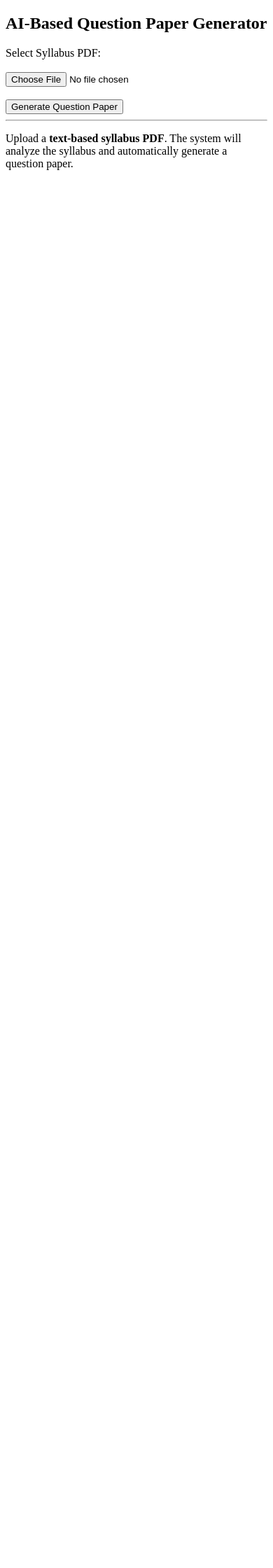
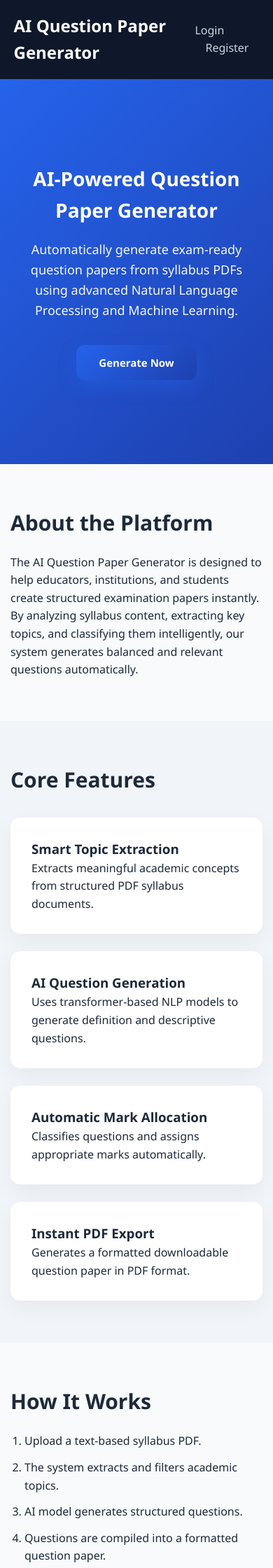
Before and after one commit to aswinkrishna03/question-paper-generator, a Flask app: page / in a window 390 px wide. Shown: the top 2240 px of the page at 70% size. Before the commit the page ends 243 px from the top, so only its background shows below. Run offline with Flask 3, Linux system fonts and the light colour scheme.

Commit message:
Merged frontend with backend

```diff
--- a/app.py
+++ b/app.py
@@ -3,7 +3,6 @@ from pypdf import PdfReader
 import os
 import re
 
-from classifier import classify_sentence
 from question_generator import generate_question
 from database import insert_question, clear_questions
 from paper_generator import generate_question_paper
@@ -19,124 +18,63 @@ os.makedirs(UPLOAD_FOLDER, exist_ok=True)
 def upload_pdf():
     if request.method == "POST":
 
-        # 🔁 Clear old questions
         clear_questions()
-        seen_topics = set()
 
-        # 📥 Save uploaded PDF
         pdf_file = request.files["pdf"]
         file_path = os.path.join(UPLOAD_FOLDER, pdf_file.filename)
         pdf_file.save(file_path)
 
-        # 📄 Extract text from PDF
         reader = PdfReader(file_path)
-        text = ""
+        full_text = ""
 
+        # Extract text
         for page in reader.pages:
             extracted = page.extract_text()
             if extracted:
-                text += extracted + "\n"
+                full_text += extracted + " "
 
-        # 🧹 Clean extracted text
-        text = text.replace("\n", " ")
-        text = re.sub(r"[■•–]", " ", text)
-        text = re.sub(r"\([^)]*\)", " ", text)
-        text = re.sub(r"\s+", " ", text).strip()
+        # Basic cleaning
+        full_text = re.sub(r'http\S+|www\.\S+|\S+\.(com|in|org|net)', ' ', full_text)
+        full_text = re.sub(r'\b[A-Z]{2,}\d{2,}\b', ' ', full_text)
+        full_text = re.sub(r'\s+', ' ', full_text).strip()
 
-        # ✂ Split into sentences
-        lines = re.split(r"[.:]", text)
+        # 🔥 Split into sentences
+        sentences = re.split(r'(?<=[.!?]) +', full_text)
 
+        stored_questions = set()
         count = 0
 
-        for line in lines:
-            line = line.strip()
-            if len(line) < 6:
+        # 🔥 Group every 3 sentences into one paragraph
+        for i in range(0, len(sentences), 3):
+
+            paragraph = " ".join(sentences[i:i+3]).strip()
+
+            if len(paragraph.split()) < 25:
                 continue
 
-            topics = re.split(r"-| and |,", line)
+            question = generate_question(paragraph, "general")
 
-            for topic in topics:
-                topic = topic.strip()
-                topic_lower = topic.lower()
+            if not question:
+                continue
 
-                # ==============================
-                # 🚫 FILTER UNWANTED TEXT
-                # ==============================
+            if question in stored_questions:
+                continue
 
-                if len(topic) < 6:
-                    continue
+            insert_question(question, "general", 5)
+            stored_questions.add(question)
 
-                # Course codes (MCN201, etc.)
-                if re.search(r"[A-Z]{3,}\d{2,}", topic):
-                    continue
+            count += 1
 
-                # Full uppercase headings
-                if topic.isupper():
-                    continue
-
-                # Instructional / prompt leakage
-                instruction_phrases = [
-                    "generate a question",
-                    "from this text",
-                    "its sources",
-                    "its uses",
-                    "its applications",
-                    "explain the following"
-                ]
-                if any(p in topic_lower for p in instruction_phrases):
-                    continue
-
-                # Repeated page headers
-                if "sun is the primary source" in topic_lower:
-                    continue
-
-                # Duplicate topic protection
-                if topic_lower in seen_topics:
-                    continue
-                seen_topics.add(topic_lower)
-
-                # Repeated-word noise
-                words = topic.split()
-                if len(words) > 3 and len(set(words)) < len(words) / 2:
-                    continue
-
-                # Meaningless generic words
-                if topic_lower in ["resources", "engineering", "syllabus"]:
-                    continue
-
-                # ==============================
-                # NORMALIZE COMMON TERMS
-                # ==============================
-                if "dma" in topic_lower:
-                    topic = "DMA transfer"
-                elif "control bus" in topic_lower:
-                    topic = "Control bus"
-
-                # ==============================
-                # GENERATE QUESTION
-                # ==============================
-                q_type = classify_sentence(topic)
-                question = generate_question(topic, q_type)
-
-                marks = 2 if q_type == "definition" else 5
-                insert_question(question, q_type, marks)
-
-                count += 1
-                if count >= 10:
-                    break
-
-            if count >= 10:
+            if count >= 5:
                 break
 
-        # 📑 Generate Question Paper & PDF
         paper = generate_question_paper()
         filepath = generate_pdf(paper)
 
-        return f"Question Paper Generated Successfully: {filepath}"
+        return f"Question Paper Generated Successfully. Saved at: {filepath}"
 
     return render_template("upload.html")
 
 
 if __name__ == "__main__":
-    print("Starting Flask server...")
     app.run(debug=True)
--- /dev/null
+++ b/static/css/style.css
@@ -0,0 +1,240 @@
+/* ============================= */
+/* GLOBAL RESET                  */
+/* ============================= */
+
+* {
+  box-sizing: border-box;
+  margin: 0;
+  padding: 0;
+  font-family: "Segoe UI", Arial, sans-serif;
+}
+
+body {
+  background: #f8fafc;
+  color: #1e293b;
+  line-height: 1.6;
+}
+
+/* ============================= */
+/* NAVBAR                        */
+/* ============================= */
+
+.navbar {
+  background: #0f172a;
+  color: white;
+  padding: 18px 0;
+}
+
+.nav-container {
+  width: 90%;
+  max-width: 1100px;
+  margin: auto;
+  display: flex;
+  justify-content: space-between;
+  align-items: center;
+}
+
+.navbar a {
+  color: #cbd5e1;
+  text-decoration: none;
+  font-weight: 500;
+  transition: 0.3s ease;
+}
+
+.navbar a:hover {
+  color: white;
+}
+
+/* ============================= */
+/* HERO SECTION                  */
+/* ============================= */
+
+.hero {
+  background: linear-gradient(135deg, #2563eb, #1e40af);
+  color: white;
+  padding: 120px 20px;
+  text-align: center;
+}
+
+.hero h1 {
+  font-size: 44px;
+  margin-bottom: 20px;
+}
+
+.hero p {
+  max-width: 700px;
+  margin: auto;
+  margin-bottom: 35px;
+  font-size: 18px;
+  opacity: 0.95;
+}
+
+/* ============================= */
+/* SECTIONS                      */
+/* ============================= */
+
+.section {
+  padding: 90px 20px;
+  max-width: 1100px;
+  margin: auto;
+}
+
+.section.light {
+  background: #f1f5f9;
+}
+
+.section h2 {
+  font-size: 30px;
+  margin-bottom: 20px;
+}
+
+/* ============================= */
+/* FEATURE GRID                  */
+/* ============================= */
+
+.grid {
+  display: grid;
+  grid-template-columns: repeat(auto-fit, minmax(240px, 1fr));
+  gap: 25px;
+  margin-top: 30px;
+}
+
+.feature-card {
+  background: white;
+  padding: 30px;
+  border-radius: 14px;
+  box-shadow: 0 10px 30px rgba(0, 0, 0, 0.05);
+  transition: 0.3s ease;
+}
+
+.feature-card:hover {
+  transform: translateY(-6px);
+  box-shadow: 0 20px 45px rgba(0, 0, 0, 0.08);
+}
+
+/* ============================= */
+/* STEPS                         */
+/* ============================= */
+
+.steps {
+  margin-top: 20px;
+  padding-left: 20px;
+}
+
+.steps li {
+  margin-bottom: 12px;
+}
+
+/* ============================= */
+/* UPLOAD SECTION                */
+/* ============================= */
+
+.upload-area {
+  text-align: center;
+}
+
+.upload-form {
+  margin-top: 30px;
+}
+
+.upload-form input[type="file"] {
+  padding: 12px;
+  border-radius: 10px;
+  border: 1px solid #cbd5e1;
+  margin-bottom: 25px;
+  width: 100%;
+  max-width: 400px;
+}
+
+/* ============================= */
+/* PREMIUM BUTTON STYLES         */
+/* ============================= */
+
+.primary-btn {
+  background: linear-gradient(135deg, #2563eb, #1e40af);
+  color: white;
+  padding: 15px 32px;
+  border-radius: 12px;
+  border: none;
+  font-weight: 600;
+  font-size: 15px;
+  cursor: pointer;
+  box-shadow: 0 10px 25px rgba(37, 99, 235, 0.4);
+  transition: all 0.25s ease;
+}
+
+.primary-btn:hover {
+  transform: translateY(-4px);
+  box-shadow: 0 18px 35px rgba(37, 99, 235, 0.5);
+}
+
+.primary-btn:active {
+  transform: translateY(0);
+  box-shadow: 0 8px 18px rgba(37, 99, 235, 0.35);
+}
+
+.secondary-btn {
+  background: transparent;
+  color: #2563eb;
+  padding: 14px 30px;
+  border-radius: 12px;
+  border: 2px solid #2563eb;
+  font-weight: 600;
+  cursor: pointer;
+  transition: 0.25s ease;
+}
+
+.secondary-btn:hover {
+  background: #2563eb;
+  color: white;
+}
+
+/* ============================= */
+/* RESULT CARD                   */
+/* ============================= */
+
+.card {
+  background: white;
+  padding: 50px;
+  border-radius: 16px;
+  box-shadow: 0 15px 40px rgba(0,0,0,0.07);
+  text-align: center;
+  max-width: 700px;
+  margin: 80px auto;
+}
+
+.card.success {
+  border-left: 6px solid #22c55e;
+}
+
+/* ============================= */
+/* FOOTER                        */
+/* ============================= */
+
+.footer {
+  text-align: center;
+  padding: 40px;
+  background: #0f172a;
+  color: #cbd5e1;
+  margin-top: 80px;
+  font-size: 14px;
+}
+
+/* ============================= */
+/* RESPONSIVE                    */
+/* ============================= */
+
+@media (max-width: 768px) {
+  .hero h1 {
+    font-size: 28px;
+  }
+
+  .section {
+    padding: 60px 15px;
+  }
+
+  .card {
+    padding: 30px;
+    margin: 40px 20px;
+  }
+}
--- /dev/null
+++ b/templates/base.html
@@ -0,0 +1,42 @@
+<!DOCTYPE html>
+<html lang="en">
+<head>
+    <meta charset="UTF-8">
+    <meta name="viewport" content="width=device-width, initial-scale=1.0">
+    <title>AI Question Paper Generator</title>
+    <link rel="stylesheet" href="{{ url_for('static', filename='css/style.css') }}">
+</head>
+<body>
+
+<header class="navbar">
+    <div class="nav-container">
+        <h2>AI Question Paper Generator</h2>
+
+        <nav>
+            {% if session.get("username") %}
+                <span style="margin-right:15px;">
+                    Welcome, <strong>{{ session.get("username") }}</strong>
+                </span>
+
+                <a href="{{ url_for('upload_pdf') }}">Home</a>
+                <a href="{{ url_for('history') }}" style="margin-left:15px;">History</a>
+                <a href="{{ url_for('logout') }}" style="margin-left:15px;">Logout</a>
+
+            {% else %}
+                <a href="{{ url_for('login') }}">Login</a>
+                <a href="{{ url_for('register') }}" style="margin-left:15px;">Register</a>
+            {% endif %}
+        </nav>
+    </div>
+</header>
+
+<main class="main-content">
+    {% block content %}{% endblock %}
+</main>
+
+<footer class="footer">
+    <p>© 2026 AI Question Paper Generator | Built with Flask</p>
+</footer>
+
+</body>
+</html>
--- a/templates/upload.html
+++ b/templates/upload.html
@@ -1,30 +1,90 @@
-<!DOCTYPE html>
-<html lang="en">
-<head>
-    <meta charset="UTF-8">
-    <title>AI Question Paper Generator</title>
-</head>
-<body>
+{% extends "base.html" %}
 
-    <h2>AI-Based Question Paper Generator</h2>
+{% block content %}
 
-    <!-- IMPORTANT: action="/" and enctype are REQUIRED -->
-    <form action="/" method="post" enctype="multipart/form-data">
+<!-- HERO SECTION -->
+<section class="hero">
+    <div class="hero-content">
+        <h1>AI-Powered Question Paper Generator</h1>
+        <p>
+            Automatically generate exam-ready question papers from syllabus PDFs
+            using advanced Natural Language Processing and Machine Learning.
+        </p>
+        <a href="#upload-section">
+            <button class="primary-btn">Generate Now</button>
+        </a>
+    </div>
+</section>
 
-        <label>Select Syllabus PDF:</label><br><br>
+<!-- ABOUT SECTION -->
+<section class="section">
+    <h2>About the Platform</h2>
+    <p>
+        The AI Question Paper Generator is designed to help educators,
+        institutions, and students create structured examination papers
+        instantly. By analyzing syllabus content, extracting key topics,
+        and classifying them intelligently, our system generates balanced
+        and relevant questions automatically.
+    </p>
+</section>
 
+<!-- FEATURES SECTION -->
+<section class="section light">
+    <h2>Core Features</h2>
+    <div class="grid">
+        <div class="feature-card">
+            <h3>Smart Topic Extraction</h3>
+            <p>Extracts meaningful academic concepts from structured PDF syllabus documents.</p>
+        </div>
+
+        <div class="feature-card">
+            <h3>AI Question Generation</h3>
+            <p>Uses transformer-based NLP models to generate definition and descriptive questions.</p>
+        </div>
+
+        <div class="feature-card">
+            <h3>Automatic Mark Allocation</h3>
+            <p>Classifies questions and assigns appropriate marks automatically.</p>
+        </div>
+
+        <div class="feature-card">
+            <h3>Instant PDF Export</h3>
+            <p>Generates a formatted downloadable question paper in PDF format.</p>
+        </div>
+    </div>
+</section>
+
+<!-- HOW IT WORKS -->
+<section class="section">
+    <h2>How It Works</h2>
+    <ol class="steps">
+        <li>Upload a text-based syllabus PDF.</li>
+        <li>The system extracts and filters academic topics.</li>
+        <li>AI model generates structured questions.</li>
+        <li>Questions are compiled into a formatted question paper.</li>
+        <li>Download your ready-to-use PDF instantly.</li>
+    </ol>
+</section>
+
+<!-- TECHNOLOGY SECTION -->
+<section class="section light">
+    <h2>Technology Stack</h2>
+    <p>
+        Built using Flask (Python), NLP Transformers (T5 Model),
+        PDF processing libraries, and structured database handling.
+        The system combines backend intelligence with a clean,
+        responsive frontend interface.
+    </p>
+</section>
+
+<!-- UPLOAD SECTION -->
+<section id="upload-section" class="section upload-area">
+    <h2>Generate Your Question Paper</h2>
+
+    <form action="/" method="post" enctype="multipart/form-data" class="upload-form">
         <input type="file" name="pdf" accept=".pdf" required>
-        <br><br>
+        <button type="submit" class="primary-btn">Generate Question Paper</button>
+    </form>
+</section>
 
-        <button type="submit">Generate Question Paper</button>
-    </form>
-
-    <hr>
-
-    <p>
-        Upload a <strong>text-based syllabus PDF</strong>.
-        The system will analyze the syllabus and automatically generate a question paper.
-    </p>
-
-</body>
-</html>
+{% endblock %}
```
Also changed, not shown: pdf_generator.py (+15 -5 lines), question_generator.py (+71 -29 lines), templates/history.html (added, +24 -0 lines), templates/login.html (added, +21 -0 lines), templates/register.html (added, +20 -0 lines), templates/result.html (added, +21 -0 lines).
